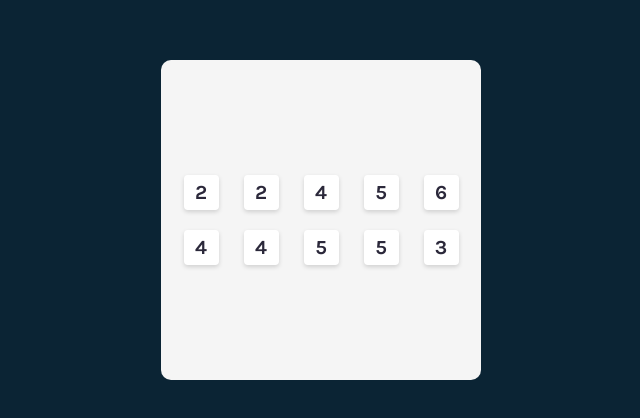
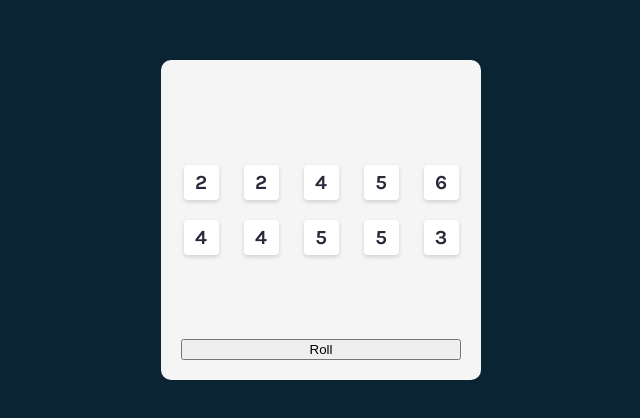
Before and after one commit to JHunnicutt/tenzies, a React (Vite) app: page / in a window 1280 px wide. Shown: the part 180-598 px from the top of the page, without its empty margins (319-959 px from the left). Built offline with nearby package versions, Linux system fonts and the light colour scheme.

Commit message:
add roll button that generates new numbers

```diff
--- a/src/App.jsx
+++ b/src/App.jsx
@@ -11,6 +11,10 @@ const App = () => {
          newDice.push(Math.ceil(Math.random() * 6))
       }
       return newDice
+   }
+
+   function rollDice() {
+      setDice(allNewDice)
    }
 
    const diceElements = dice.map((die, index) => {
@@ -27,6 +31,9 @@ const App = () => {
       <div className="dice">
          {diceElements}
       </div>
+      <button onClick={rollDice}>
+         Roll
+      </button>
     </main>
    )
 }
```
